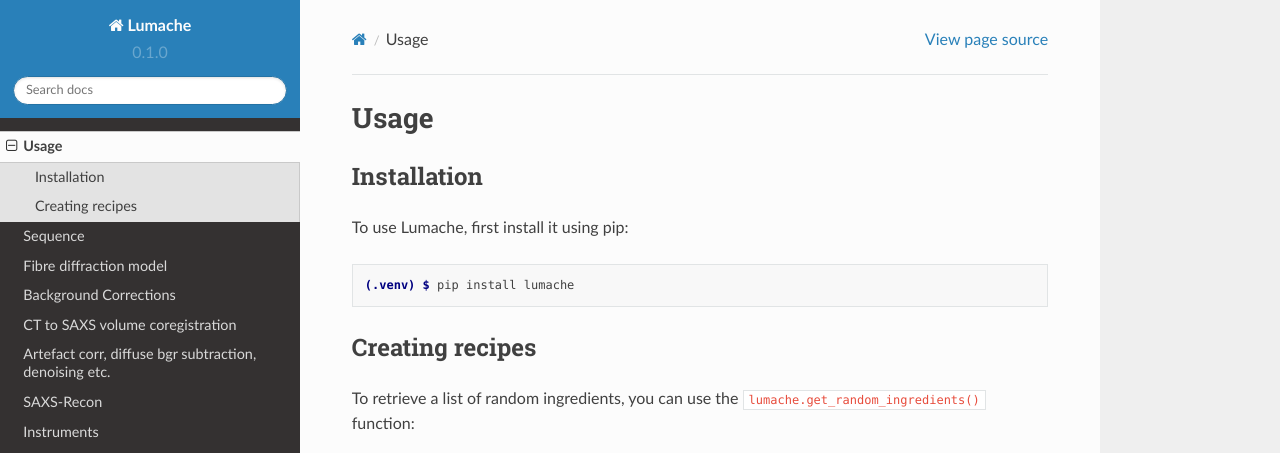
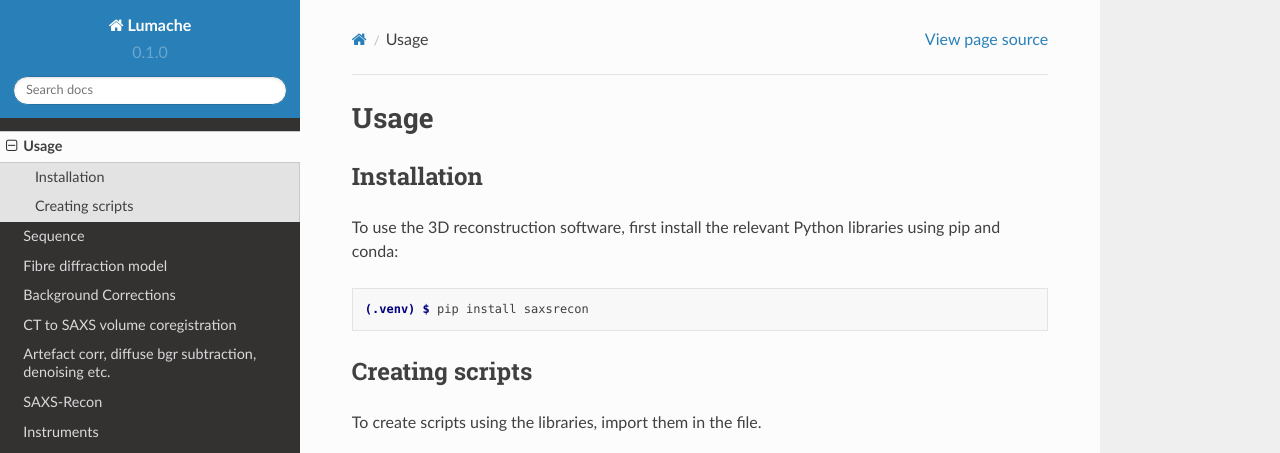
Before and after one commit to himadri111/saxs-docs-tutorial, a Sphinx documentation site: the page built from docs/source/usage.rst, in a window 1280 px wide and 1095 px high. Shown: the top 453 px of the window. Built offline with Sphinx 7.4.7 and the Read the Docs theme 2.0.0, drawn with Linux system fonts in a browser that asks for light colours; some of the changed text lies outside the part shown.

Commit message:
Update usage.rst

```diff
--- a/docs/source/usage.rst
+++ b/docs/source/usage.rst
@@ -6,28 +6,17 @@
 Installation
 ------------
 
-To use Lumache, first install it using pip:
+To use the 3D reconstruction software, first install the relevant Python libraries using pip and conda:
 
 .. code-block:: console
 
-   (.venv) $ pip install lumache
+   (.venv) $ pip install saxsrecon
 
-Creating recipes
+Creating scripts
 ----------------
 
-To retrieve a list of random ingredients,
-you can use the ``lumache.get_random_ingredients()`` function:
+To create scripts using the libraries, import them in the file.
 
-.. autofunction:: lumache.get_random_ingredients
-
-The ``kind`` parameter should be either ``"meat"``, ``"fish"``,
-or ``"veggies"``. Otherwise, :py:func:`lumache.get_random_ingredients`
-will raise an exception.
-
-.. autoexception:: lumache.InvalidKindError
-
-For example:
-
->>> import lumache
->>> lumache.get_random_ingredients()
-['shells', 'gorgonzola', 'parsley']
+>>> import saxsrecon
+>>> saxsrecon.listFibrilParams()
+['D', 'wa', 'wp']
```
